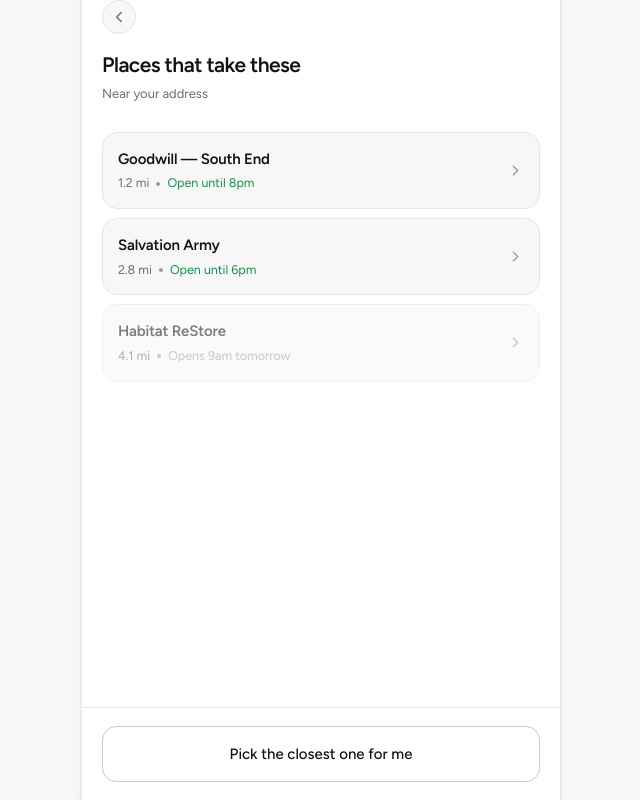
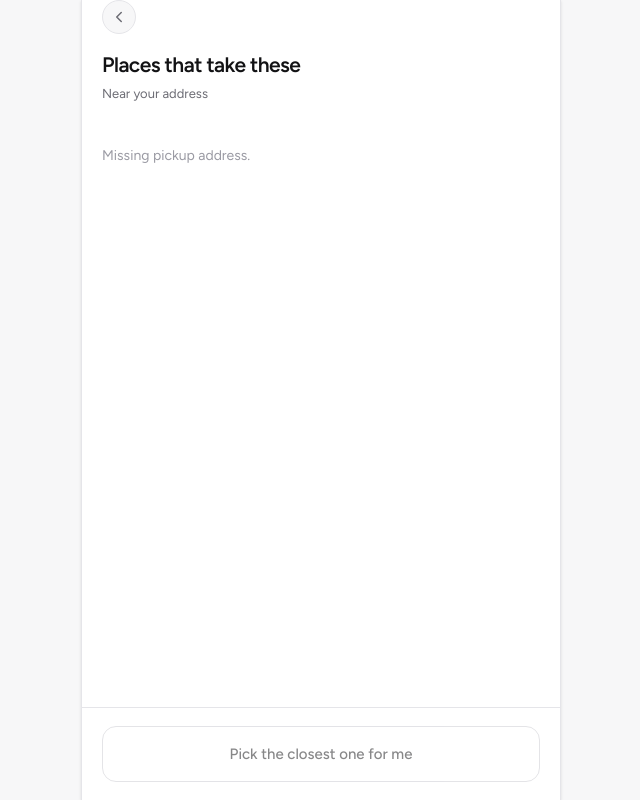
Before and after one commit to harshdama2008/send-it-along, a Next.js app: page /places in a window 1280 px wide. Shown: the whole page, without its empty margins (319-959 px from the left). Built offline with nearby package versions, Linux system fonts and the light colour scheme.

Commit message:
Step 3 — wire /places to /api/charities with loading and empty states

```diff
--- a/app/(app)/places/page.tsx
+++ b/app/(app)/places/page.tsx
@@ -1,52 +1,75 @@
 "use client";
 
+import { useEffect, useState } from "react";
 import { useRouter } from "next/navigation";
 import { ChevronRight } from "lucide-react";
 import { Header } from "@/components/header";
-import { useDonation, type SelectedCharity } from "@/lib/donation-store";
+import { useDonation } from "@/lib/donation-store";
 import { formatCategoryList } from "@/lib/donation-format";
 import { cn } from "@/lib/utils";
 
-type FakeCharity = SelectedCharity & { open: boolean };
-
-const FAKE_CHARITIES: FakeCharity[] = [
-  {
-    placeId: "goodwill-south-end",
-    name: "Goodwill — South End",
-    address: "520 Harrison Ave, Boston, MA 02118",
-    distanceMiles: 1.2,
-    closingTime: "Open until 8pm",
-    open: true,
-  },
-  {
-    placeId: "salvation-army-boston",
-    name: "Salvation Army",
-    address: "147 Berkeley St, Boston, MA 02116",
-    distanceMiles: 2.8,
-    closingTime: "Open until 6pm",
-    open: true,
-  },
-  {
-    placeId: "habitat-restore-boston",
-    name: "Habitat ReStore",
-    address: "60 Freeport St, Dorchester, MA 02122",
-    distanceMiles: 4.1,
-    closingTime: "Opens 9am tomorrow",
-    open: false,
-  },
-];
+type CharityResult = {
+  placeId: string;
+  name: string;
+  address: string;
+  distanceMiles: number;
+  isOpen: boolean;
+  hoursAreApproximate: boolean;
+  hoursText: string;
+};
 
 export default function PlacesPage() {
   const router = useRouter();
   const { donation, setCharity } = useDonation();
 
-  function chooseCharity(charity: FakeCharity) {
+  const [charities, setCharities] = useState<CharityResult[]>([]);
+  const [isLoading, setIsLoading] = useState(true);
+  const [error, setError] = useState<string | null>(null);
+
+  const lat = donation.coordinates?.lat;
+  const lng = donation.coordinates?.lng;
+  const hasCoordinates = typeof lat === "number" && typeof lng === "number";
+  const categoriesKey = donation.categories.join(",");
+
+  useEffect(() => {
+    if (!hasCoordinates) return;
+
+    let cancelled = false;
+    setIsLoading(true);
+    setError(null);
+
+    fetch("/api/charities", {
+      method: "POST",
+      headers: { "Content-Type": "application/json" },
+      body: JSON.stringify({ lat, lng, categories: donation.categories }),
+    })
+      .then(async (res) => {
+        if (!res.ok) throw new Error("Could not find nearby charities");
+        const data = (await res.json()) as { charities?: CharityResult[] };
+        if (!cancelled) setCharities(data.charities ?? []);
+      })
+      .catch((err: unknown) => {
+        if (!cancelled) {
+          setError(err instanceof Error ? err.message : "Could not find nearby charities");
+        }
+      })
+      .finally(() => {
+        if (!cancelled) setIsLoading(false);
+      });
+
+    return () => {
+      cancelled = true;
+    };
+    // eslint-disable-next-line react-hooks/exhaustive-deps -- donation.categories is covered by categoriesKey
+  }, [hasCoordinates, lat, lng, categoriesKey]);
+
+  function chooseCharity(charity: CharityResult) {
     setCharity({
       placeId: charity.placeId,
       name: charity.name,
       address: charity.address,
       distanceMiles: charity.distanceMiles,
-      closingTime: charity.closingTime,
+      closingTime: charity.hoursText,
     });
     router.push("/confirm");
   }
@@ -67,14 +90,30 @@
         </p>
 
         <div className="mt-7 flex flex-col gap-[9px]">
-          {FAKE_CHARITIES.map((charity) => (
+          {!hasCoordinates ? (
+            <p className="py-3.5 text-sm text-dim">Missing pickup address.</p>
+          ) : isLoading ? (
+            Array.from({ length: 3 }).map((_, index) => (
+              <div
+                key={index}
+                className="h-[70px] animate-pulse rounded-[15px] border border-border bg-surface"
+              />
+            ))
+          ) : error ? (
+            <p className="py-3.5 text-sm text-dim">{error}</p>
+          ) : charities.length === 0 ? (
+            <p className="py-3.5 text-sm text-dim">
+              Nothing nearby is currently accepting these items.
+            </p>
+          ) : (
+            charities.map((charity) => (
               <button
                 key={charity.placeId}
                 type="button"
                 onClick={() => chooseCharity(charity)}
                 className={cn(
                   "flex items-center gap-3 rounded-[15px] border border-border bg-surface p-[15px] text-left",
-                !charity.open && "opacity-55",
+                  !charity.isOpen && "opacity-55",
                 )}
               >
                 <div className="flex-1">
@@ -84,22 +123,24 @@
                   <div className="mt-1 flex items-center gap-[7px] text-[12.5px]">
                     <span className="text-muted">{charity.distanceMiles} mi</span>
                     <span className="h-1 w-1 flex-none rounded-full bg-dim" />
-                  <span className={charity.open ? "text-open" : "text-dim"}>
-                    {charity.closingTime}
+                    <span className={charity.isOpen ? "text-open" : "text-dim"}>
+                      {charity.hoursText}
                     </span>
                   </div>
                 </div>
                 <ChevronRight className="h-[17px] w-[17px] flex-none text-dim" />
               </button>
-          ))}
+            ))
+          )}
         </div>
       </div>
 
       <div className="flex-none border-t border-border bg-bg px-5 pb-[calc(18px+env(safe-area-inset-bottom))] pt-[18px]">
         <button
           type="button"
-          onClick={() => chooseCharity(FAKE_CHARITIES.find((c) => c.open) ?? FAKE_CHARITIES[0])}
-          className="w-full rounded-[14px] border border-border-strong py-4 text-[15px] font-medium text-ink"
+          disabled={isLoading || charities.length === 0}
+          onClick={() => chooseCharity(charities.find((c) => c.isOpen) ?? charities[0])}
+          className="w-full rounded-[14px] border border-border-strong py-4 text-[15px] font-medium text-ink disabled:opacity-50"
         >
           Pick the closest one for me
         </button>
```
Lines whose indentation alone changed are shown as unchanged.
